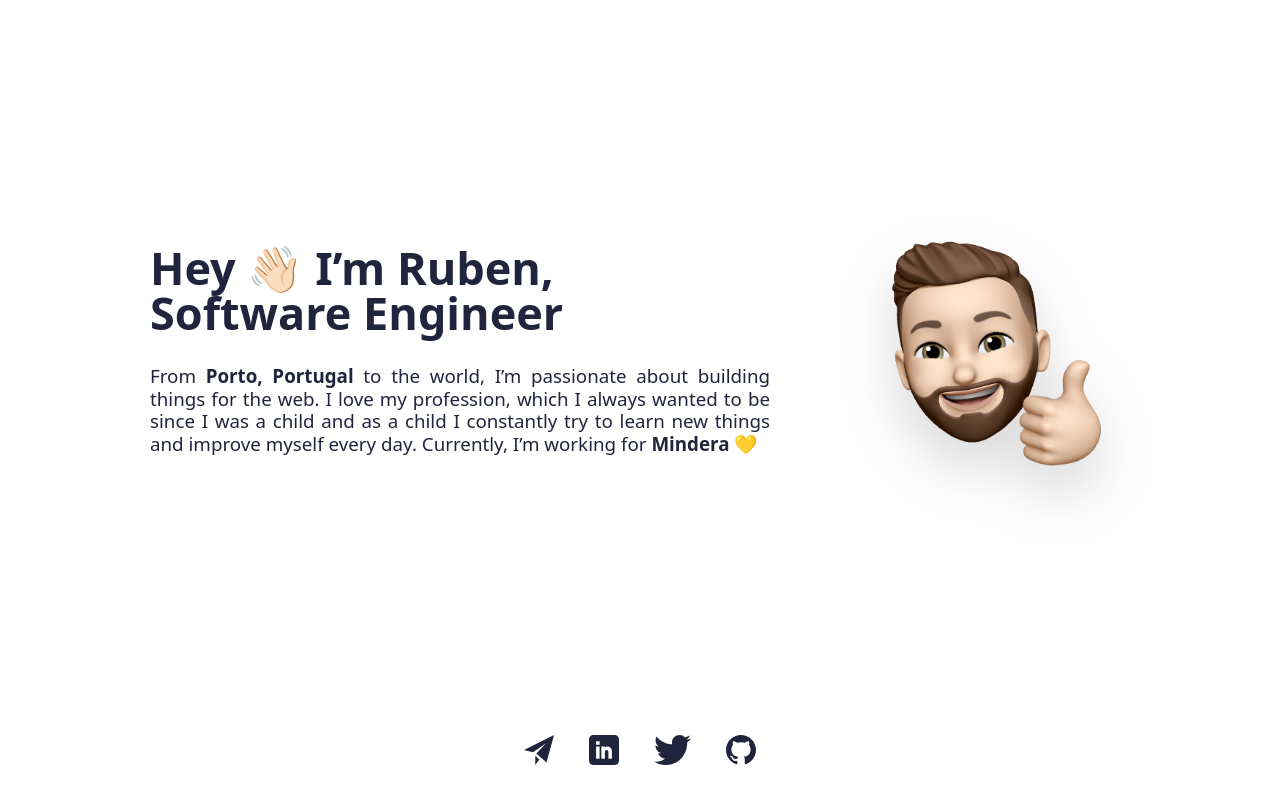
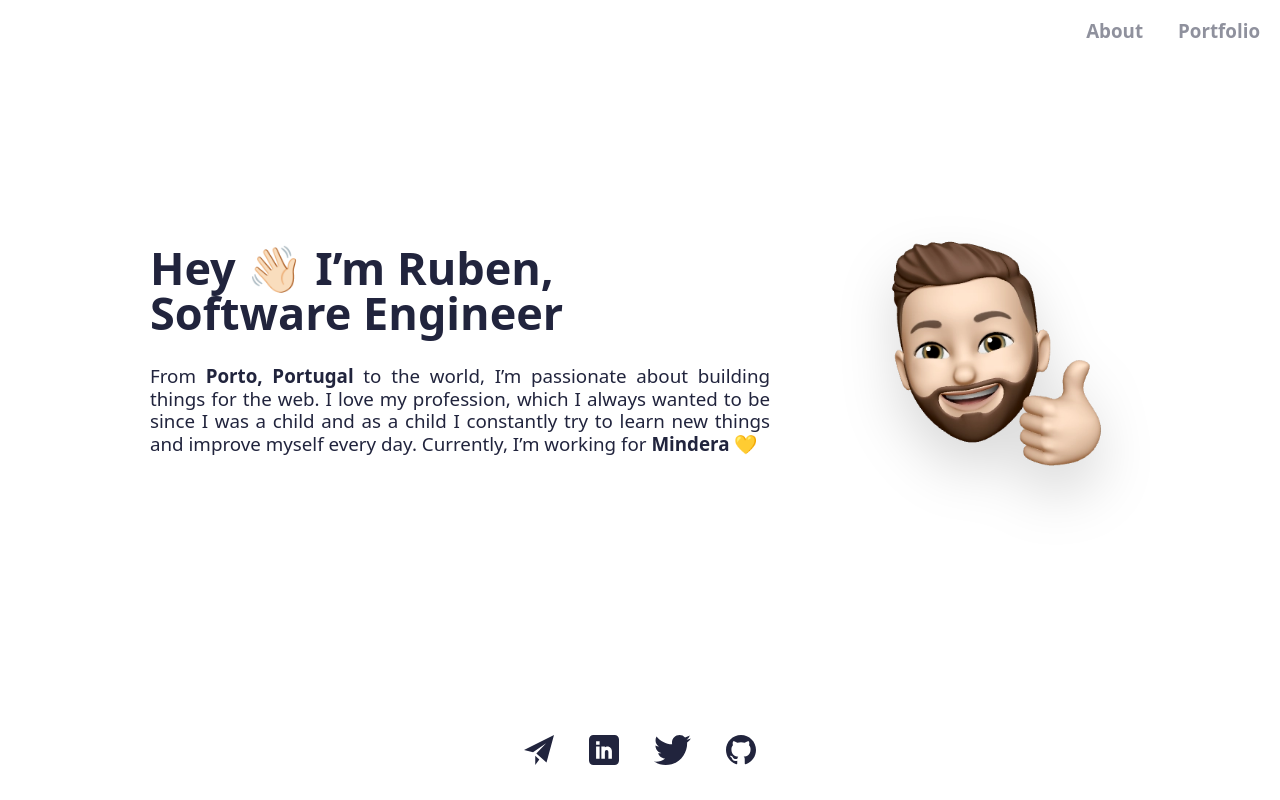
Before and after one commit to rubenamorim/rubenamorim.dev, a Next.js app: page / in a window 1280 px wide. Built offline with nearby package versions, Linux system fonts and the light colour scheme; no server answers.

Commit message:
feat: add header

```diff
--- a/components/avatar/Avatar.tsx
+++ b/components/avatar/Avatar.tsx
@@ -1,4 +1,5 @@
 import React, { useRef, useEffect } from 'react';
+import cx from 'classnames';
 
 import { useViewport } from 'hooks/useViewport';
 
@@ -55,12 +56,16 @@ const Avatar: React.FC<PropTypes> = ({ className }) => {
     }, [lteSmall]);
 
     return (
-        <picture className={className}>
+        <picture
+            ref={ref}
+            className={cx(
+                'avatar md:scale-110 md:transition-none md:active:scale-100',
+                className
+            )}
+        >
             <source type="image/webp" srcSet="/media/avatar.webp" />
             <source type="image/png" srcSet="/media/avatar.png" />
             <img
-                ref={ref}
-                className="avatar md:scale-110 md:transition-none md:active:scale-100"
                 src="/media/avatar.png"
                 alt="Ruben's avatar"
                 width="421"
--- a/components/error/Error.tsx
+++ b/components/error/Error.tsx
@@ -16,12 +16,11 @@ const Error: React.FC<PropTypes> = ({
     copy = 'Go to a safe place',
 }) => {
     return (
-        <div className={cx('flex flex-col items-center', className)}>
-            <picture>
+        <div className={cx('flex flex-col items-center w-full', className)}>
+            <picture className="w-1/2 md:w-3/4 max-w-sm md:max-w-lg avatar">
                 <source type="image/webp" srcSet="/media/avatar-error.webp" />
                 <source type="image/png" srcSet="/media/avatar-error.png" />
                 <img
-                    className="w-1/2 md:w-3/4 max-w-sm md:max-w-lg avatar"
                     src="/media/avatar-error.png"
                     alt="Ruben's avatar"
                     width="421"
--- /dev/null
+++ b/components/header/Header.tsx
@@ -0,0 +1,23 @@
+import DesktopHeader from './components/desktop-header/DesktopHeader';
+import MobileHeader from './components/mobile-header/MobileHeader';
+
+import { useHydrationRender } from 'hooks/useHydrationRender';
+import { useViewport } from 'hooks/useViewport';
+
+const Header: React.FC = () => {
+    const isHydrationRender = useHydrationRender();
+    const { gteMedium } = useViewport();
+
+    return (
+        <header className="fixed z-10 w-full flex justify-end items-center p-6 sm:p-8">
+            {(!gteMedium || isHydrationRender) && (
+                <MobileHeader className="md:hidden" />
+            )}
+            {(gteMedium || isHydrationRender) && (
+                <DesktopHeader className="hidden md:block" />
+            )}
+        </header>
+    );
+};
+
+export default Header;
--- /dev/null
+++ b/components/header/components/desktop-header/DesktopHeader.tsx
@@ -0,0 +1,44 @@
+import Link from 'next/link';
+
+interface PropTypes {
+    className?: string;
+}
+
+const LINKS = [
+    {
+        id: 'about',
+        href: '',
+        text: 'About',
+        'aria-label': 'Go to the about page soon',
+    },
+    {
+        id: 'portfolio',
+        href: '',
+        text: 'Portfolio',
+        'aria-label': 'Go to the portfolio page soon',
+    },
+];
+
+// TODO: Remove this comments when implementing the respective link pages
+// eslint-disable-next-line eslint-comments/disable-enable-pair
+/* eslint-disable jsx-a11y/anchor-is-valid */
+const DesktopHeader: React.FC<PropTypes> = ({ className }) => {
+    return (
+        <nav className={className} aria-label="Main navigation">
+            {LINKS.map(({ id, href, text, ...remainingLinkProps }) => (
+                <Link key={id} href={href} passHref>
+                    <a
+                        className="relative soon cursor-not-allowed opacity-50 mr-14 last:mr-0"
+                        aria-disabled
+                        data-after="🚧"
+                        {...remainingLinkProps}
+                    >
+                        {text}
+                    </a>
+                </Link>
+            ))}
+        </nav>
+    );
+};
+
+export default DesktopHeader;
--- /dev/null
+++ b/components/header/components/mobile-header/MobileHeader.tsx
@@ -0,0 +1,26 @@
+import cx from 'classnames';
+
+import { BurgerMenu } from 'components/icons';
+
+interface PropTypes {
+    className?: string;
+}
+
+const MobileHeader: React.FC<PropTypes> = ({ className }) => {
+    return (
+        <button
+            className={cx(
+                'p-0 bg-transparent rounded-none text-4xl text-blue relative soon cursor-not-allowed opacity-50',
+                className
+            )}
+            disabled
+            aria-label="Open the menu soon"
+            aria-expanded="false"
+            data-after="🚧"
+        >
+            <BurgerMenu />
+        </button>
+    );
+};
+
+export default MobileHeader;
--- /dev/null
+++ b/components/icons/BurgerMenu.tsx
@@ -0,0 +1,15 @@
+const BurgerMenu: React.FC = (props) => {
+    return (
+        <svg viewBox="0 0 22.5 17.5" width="1.26em" height="1em" {...props}>
+            <path
+                d="M1.833 15.75h19.334M1.833 1.25h19.334H1.833zm0 7.25h19.334H1.833z"
+                stroke="currentColor"
+                strokeWidth={2}
+                strokeLinecap="round"
+                strokeLinejoin="round"
+            />
+        </svg>
+    );
+};
+
+export default BurgerMenu;
--- a/components/icons/index.tsx
+++ b/components/icons/index.tsx
@@ -1,3 +1,4 @@
+export { default as BurgerMenu } from './BurgerMenu';
 export { default as Email } from './Email';
 export { default as Github } from './Github';
 export { default as LinkedIn } from './LinkedIn';
--- a/components/page-wrapper/PageWrapper.tsx
+++ b/components/page-wrapper/PageWrapper.tsx
@@ -9,7 +9,7 @@ const PageWrapper: React.FC<PropTypes> = ({ children, className }) => {
         <main
             id="siteContent"
             className={cx(
-                'flex justify-center items-center p-6 sm:p-8 max-w-screen-lg mx-auto',
+                'flex justify-center items-center p-6 sm:p-8 w-full max-w-screen-lg mx-auto',
                 className
             )}
         >
--- a/pages/_app.tsx
+++ b/pages/_app.tsx
@@ -5,6 +5,7 @@ import type { AppProps } from 'next/app';
 import { HydrationRenderProvider } from 'hooks/useHydrationRender';
 import { ViewportProvider } from 'hooks/useViewport';
 
+import Header from 'components/header/Header';
 import Footer from 'components/footer/Footer';
 
 import seo from 'data/seo';
@@ -26,6 +27,7 @@ export default function MyApp({ Component, pageProps }: AppProps) {
             </Head>
             <HydrationRenderProvider>
                 <ViewportProvider>
+                    <Header />
                     <Component {...pageProps} />
                     <Footer />
                 </ViewportProvider>
--- a/styles/global.css
+++ b/styles/global.css
@@ -1,43 +1,6 @@
 @tailwind base;
 @tailwind components;
 @tailwind utilities;
-
-*,
-*::before,
-*::after {
-    box-sizing: border-box;
-}
-
-html {
-    font-size: 62.5%;
-}
-
-body {
-    min-width: 32rem;
-    overflow-x: hidden;
-}
-
-html,
-body {
-    height: 100%;
-    margin: 0;
-    padding: 0;
-}
-
-body,
-#__next {
-    display: flex;
-    flex: 1 0 auto;
-    flex-direction: column;
-}
-
-#__next {
-    min-height: 100%;
-}
-
-main {
-    flex-grow: 1;
-}
 
 @layer utilities {
     .drag-none {
@@ -69,9 +32,51 @@ main {
     .avatar {
         @apply filter drop-shadow-xl md:drop-shadow-2xl transform transition-transform active:scale-110 select-none drag-none;
     }
+
+    .soon {
+        @apply after:content-after after:absolute after:top-0 after:left-0 after:flex after:justify-center after:items-center after:text-red after:bg-white after:w-full after:h-full after:transition-opacity after:opacity-0 hover:after:opacity-100 focus:after:opacity-100;
+    }
 }
 
 @layer base {
+    *,
+    *::before,
+    *::after {
+        box-sizing: border-box;
+    }
+
+    html {
+        font-size: 62.5%;
+        -webkit-tap-highlight-color: transparent;
+    }
+
+    body {
+        min-width: 32rem;
+        overflow-x: hidden;
+    }
+
+    html,
+    body {
+        height: 100%;
+        margin: 0;
+        padding: 0;
+    }
+
+    body,
+    #__next {
+        display: flex;
+        flex: 1 0 auto;
+        flex-direction: column;
+    }
+
+    #__next {
+        min-height: 100%;
+    }
+
+    main {
+        flex-grow: 1;
+    }
+
     h1 {
         @apply h1;
     }
--- a/tailwind.config.js
+++ b/tailwind.config.js
@@ -1,3 +1,5 @@
+const plugin = require('tailwindcss/plugin');
+
 module.exports = {
     mode: 'jit',
     purge: [
@@ -27,7 +29,37 @@ module.exports = {
             blue: '#21243d',
             porto: '#0f2f7f',
             yellow: '#ffd100',
+            red: '#f00',
+            transparent: 'transparent',
         },
     },
-    plugins: [],
+    plugins: [
+        plugin(({ addVariant, e }) => {
+            addVariant('before', ({ modifySelectors, separator }) => {
+                modifySelectors(({ className }) => {
+                    return `.${e(`before${separator}${className}`)}::before`;
+                });
+            });
+            addVariant('after', ({ modifySelectors, separator }) => {
+                modifySelectors(({ className }) => {
+                    return `.${e(`after${separator}${className}`)}::after`;
+                });
+            });
+        }),
+        plugin(({ addUtilities }) => {
+            const contentUtilities = {
+                '.content': {
+                    content: 'attr(data-content)',
+                },
+                '.content-before': {
+                    content: 'attr(data-before)',
+                },
+                '.content-after': {
+                    content: 'attr(data-after)',
+                },
+            };
+
+            addUtilities(contentUtilities, ['before', 'after']);
+        }),
+    ],
 };
```
Also changed, not shown: 2 other files (tests, documents, lock files or other folders).
